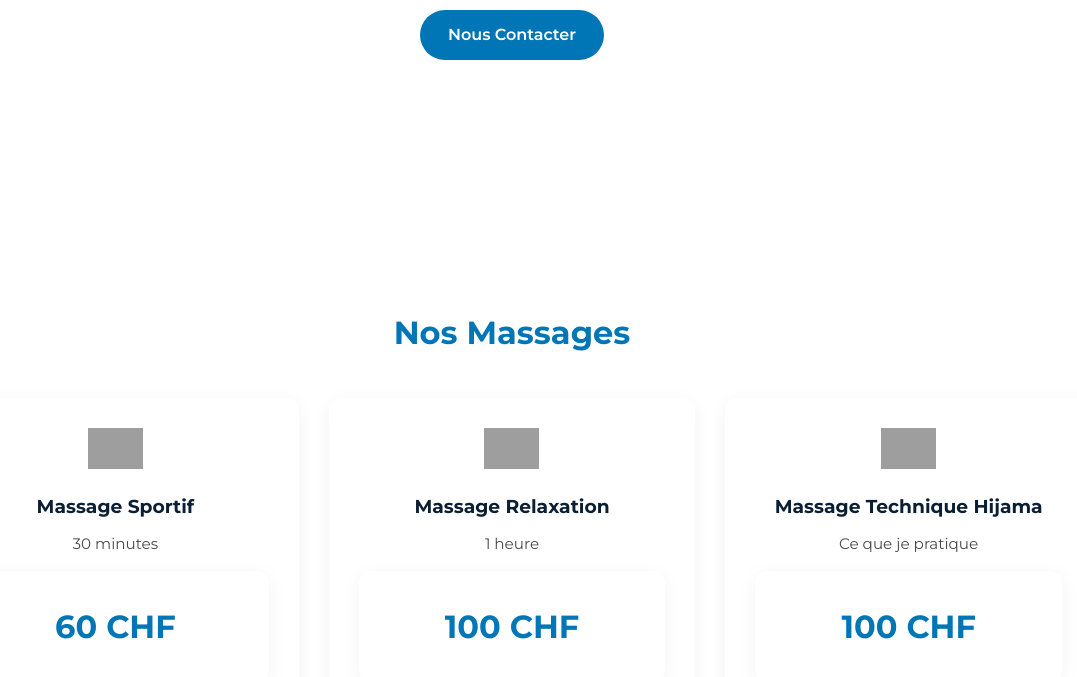
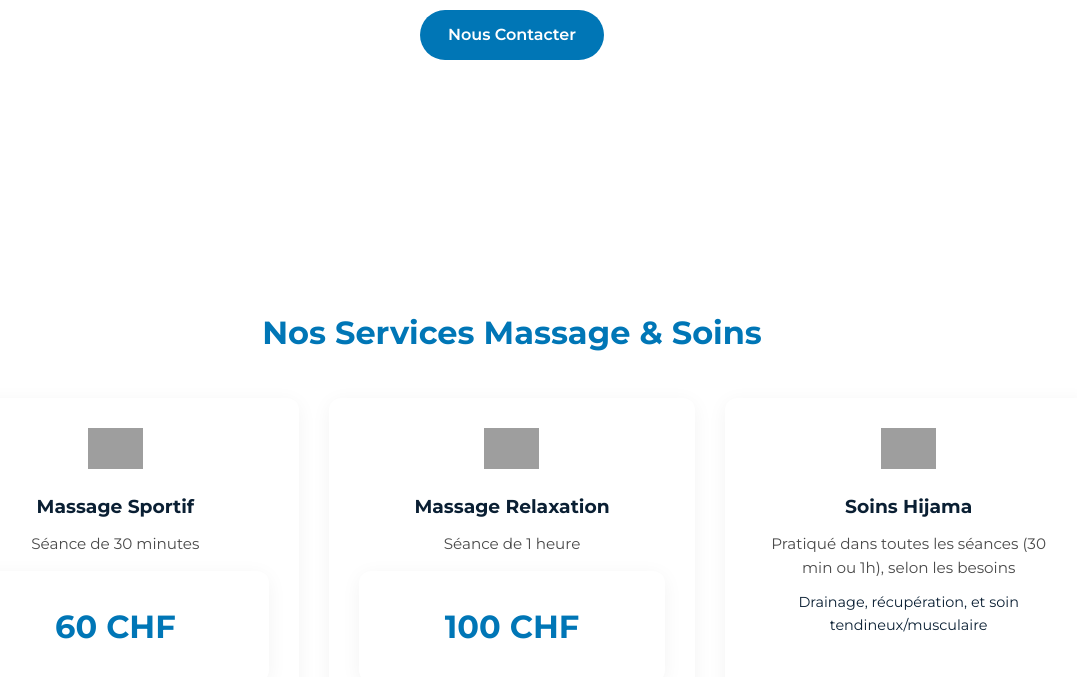
Before and after one commit to sev4nnb/axium, a plain HTML site: page index.html in a window 1280 px wide. Shown: the part 573-1250 px from the top of the page, without its empty margins (128-1205 px from the left). Drawn offline with Linux system fonts and the light colour scheme; grey boxes are pictures that could not be loaded.

Commit message:
Update index.html

```diff
--- a/index.html
+++ b/index.html
@@ -140,7 +140,6 @@
       color: white;
       font-size: 0.9rem;
     }
-
   </style>
 </head>
 
@@ -164,33 +163,34 @@
 </section>
 
 <section id="tarifs">
-  <h2>Nos Massages</h2>
+  <h2>Nos Services Massage & Soins</h2>
   <div class="about-grid">
 
     <div>
       <img src="https://cdn-icons-png.flaticon.com/512/684/684908.png" alt="Massage sportif">
       <h3>Massage Sportif</h3>
-      <p class="prix-desc">30 minutes</p>
+      <p class="prix-desc">Séance de 30 minutes</p>
       <div class="prix-valeur">60 CHF</div>
     </div>
 
     <div>
       <img src="https://cdn-icons-png.flaticon.com/512/3135/3135715.png" alt="Massage relaxation">
       <h3>Massage Relaxation</h3>
-      <p class="prix-desc">1 heure</p>
+      <p class="prix-desc">Séance de 1 heure</p>
       <div class="prix-valeur">100 CHF</div>
     </div>
 
     <div>
       <img src="https://cdn-icons-png.flaticon.com/512/4140/4140048.png" alt="Hijama">
-      <h3>Massage Technique Hijama</h3>
-      <p class="prix-desc">Ce que je pratique</p>
-      <div class="prix-valeur">100 CHF</div>
+      <h3>Soins Hijama</h3>
+      <p class="prix-desc">Pratiqué dans toutes les séances (30 min ou 1h), selon les besoins</p>
+      <p style="font-size:0.9rem; margin-top:10px;">Drainage, récupération, et soin tendineux/musculaire</p>
     </div>
 
   </div>
 </section>
 
+<!-- CONTACT ORIGINAL REMIS SANS MODIFICATION -->
 <section id="contact">
   <h2>Contact</h2>
   <form class="contact-form" action="https://formsubmit.co/axium.perform@gmail.com" method="POST">
@@ -199,7 +199,6 @@
     <textarea name="Message" rows="5" placeholder="Votre message" required></textarea>
     <button type="submit">Envoyer</button>
   </form>
-
   <div class="social">
     <p>Suivez-nous sur :</p>
     <a href="https://instagram.com" target="_blank">Instagram</a>
```
